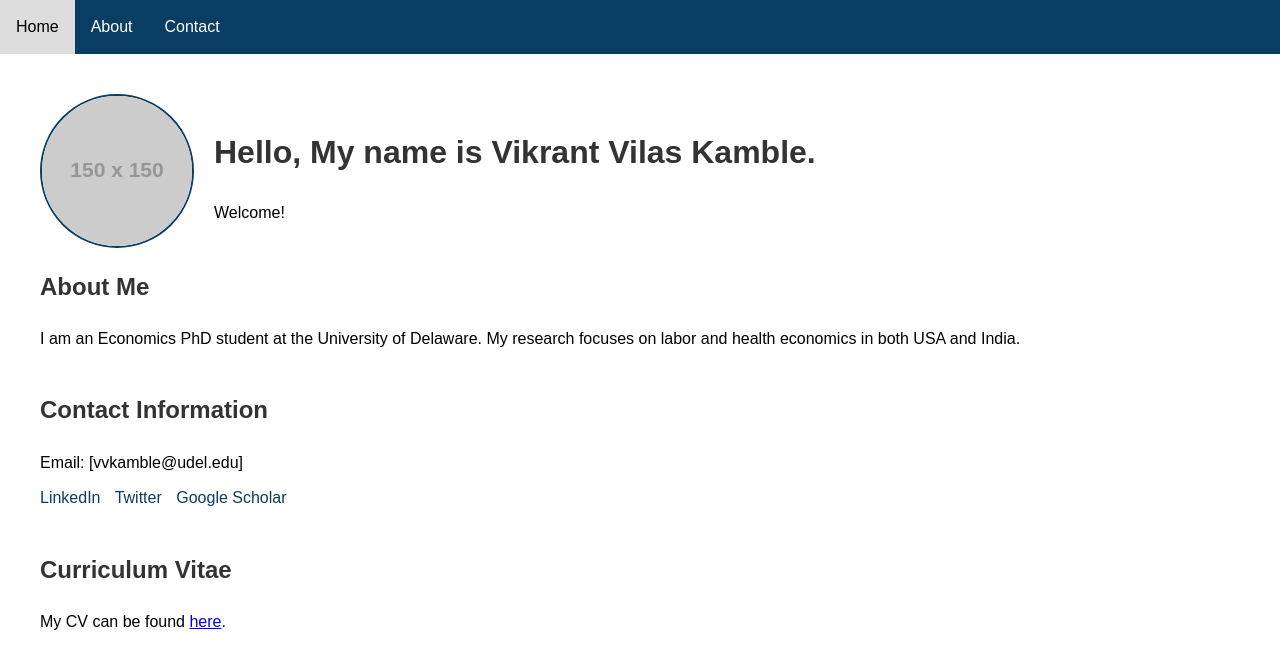
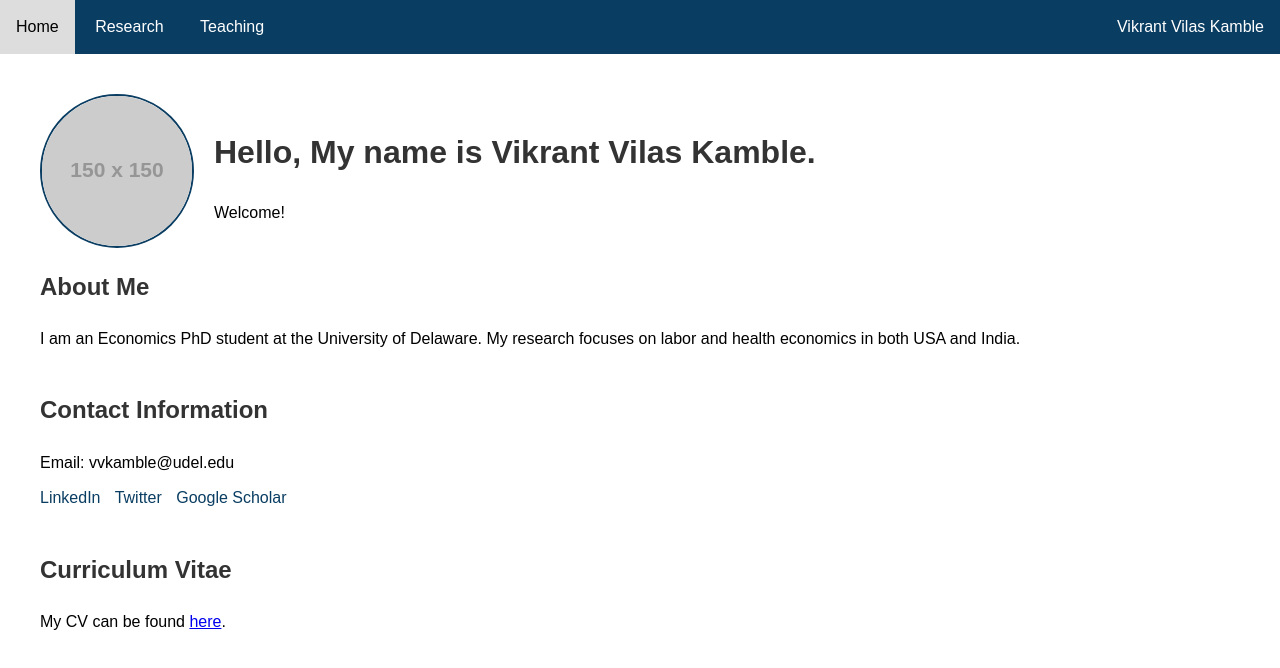
Before and after one commit to VVKamble/VVKamble.github.io, a plain HTML site: page index.html in a window 1280 px wide. Drawn offline with Linux system fonts and the light colour scheme; placeholder pictures from the web are drawn by us.

Commit message:
Update index.html

```diff
--- a/index.html
+++ b/index.html
@@ -3,7 +3,7 @@
 <head>
   <meta charset="UTF-8">
   <meta name="viewport" content="width=device-width, initial-scale=1.0">
-  <title>ABC's Personal Webpage</title>
+  <title>Vikrant Vilas Kamble's Personal Webpage</title>
   <style>
     body {
       font-family: Arial, sans-serif;
@@ -14,14 +14,15 @@
     .navbar {
       background-color: #0a3d62;
       overflow: hidden;
+      display: flex;
+      justify-content: space-between;
     }
-    .navbar a {
-      float: left;
-      display: block;
+    .navbar-left a, .navbar-right {
       color: white;
       text-align: center;
       padding: 14px 16px;
       text-decoration: none;
+      display: inline-block;
     }
     .navbar a:hover {
       background-color: #ddd;
@@ -64,14 +65,19 @@
 </head>
 <body>
   <div class="navbar">
-    <a href="#home">Home</a>
-    <a href="#about">About</a>
-    <a href="#contact">Contact</a>
+    <div class="navbar-left">
+      <a href="#home">Home</a>
+      <a href="#research">Research</a>
+      <a href="#teaching">Teaching</a>
+    </div>
+    <div class="navbar-right">
+      Vikrant Vilas Kamble
+    </div>
   </div>
 
   <div class="content">
     <div class="header">
-      <img src="https://via.placeholder.com/150" alt="ABC" class="profile-photo">
+      <img src="https://via.placeholder.com/150" alt="Vikrant Vilas Kamble" class="profile-photo">
       <div class="header-text">
         <h1>Hello, My name is Vikrant Vilas Kamble.</h1>
         <p>Welcome!</p>
@@ -85,11 +91,11 @@
 
     <div id="contact" class="section">
       <h2>Contact Information</h2>
-      <p>Email: [vvkamble@udel.edu]</p>
+      <p>Email: vvkamble@udel.edu</p>
       <div class="social-links">
-        <a href="[https://www.linkedin.com/in/vikrant-vilas-kamble-20779a134/]" target="_blank">LinkedIn</a>
-        <a href="[https://x.com/Vikrant_V_]" target="_blank">Twitter</a>
-        <a href="[https://scholar.google.com/citations?user=LGHCqEMAAAAJ&hl=en]" target="_blank">Google Scholar</a>
+        <a href="https://www.linkedin.com/in/vikrant-vilas-kamble-20779a134/" target="_blank">LinkedIn</a>
+        <a href="https://x.com/Vikrant_V_" target="_blank">Twitter</a>
+        <a href="https://scholar.google.com/citations?user=LGHCqEMAAAAJ&hl=en" target="_blank">Google Scholar</a>
       </div>
     </div>
 
```
